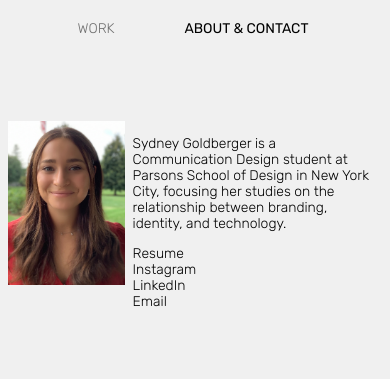
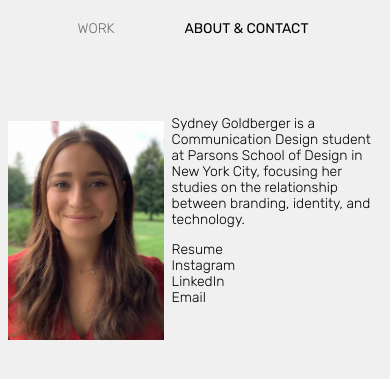
Before and after one commit to sydneygoldberger/sydneygoldberger, a plain HTML site: page aboutme.html in a window 390 px wide. Shown: the part 83-462 px from the top of the page. Drawn offline with Linux system fonts and the light colour scheme; a script that the page names is missing.

Commit message:
headshot

```diff
--- a/styles-subpages-aboutme.css
+++ b/styles-subpages-aboutme.css
@@ -186,7 +186,17 @@ a:hover {
     font-weight: 300;
   }
   #headshot {
-    width: 30vw;
+    width: 40vw;
     padding-top: 6vw;
   }
+  #description {
+    font-size: calc(12px + 0.5vw);
+    font-family: "Rubik", sans-serif;
+    font-weight: 300;
+    position: relative;
+    color: black;
+    padding-left: 2vw;
+    padding-right: 3vw;
+    padding-top: 1vw;
+  }
 }
```
Also changed, not shown: 1 other file.
